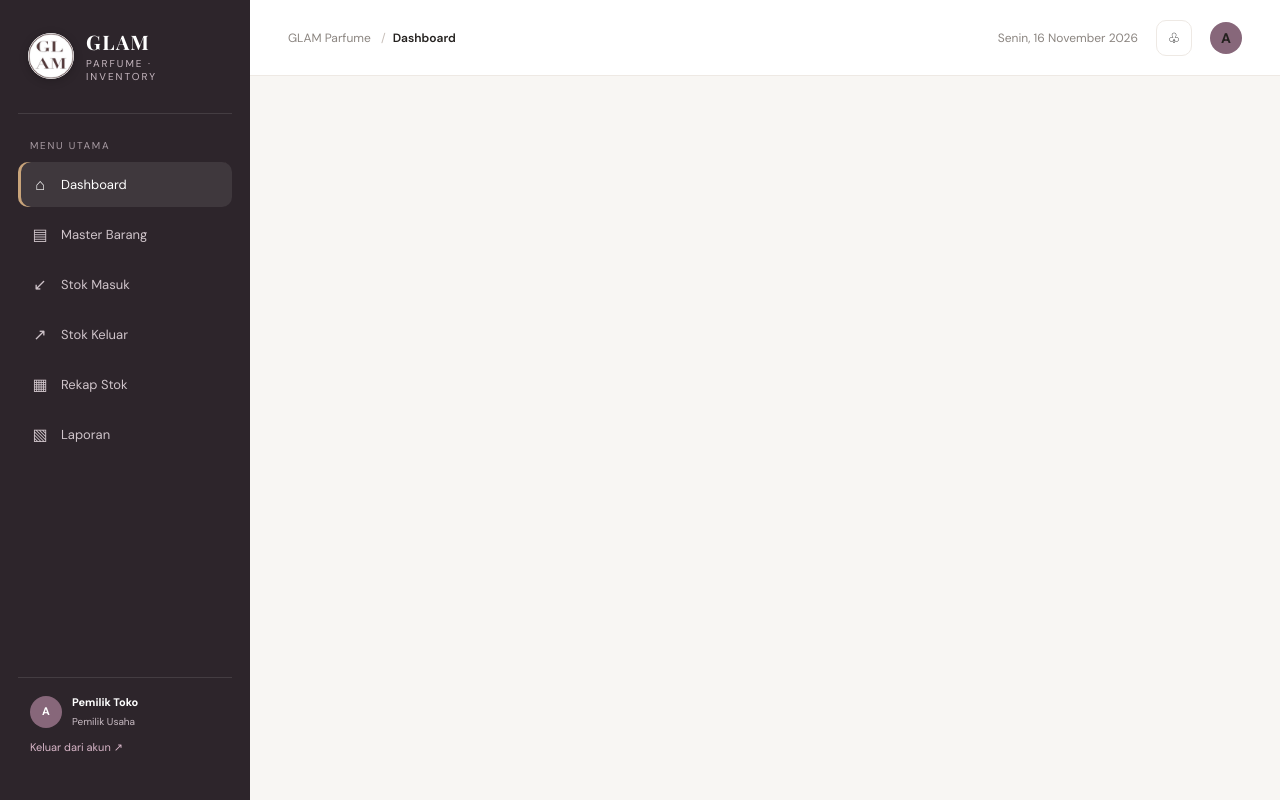
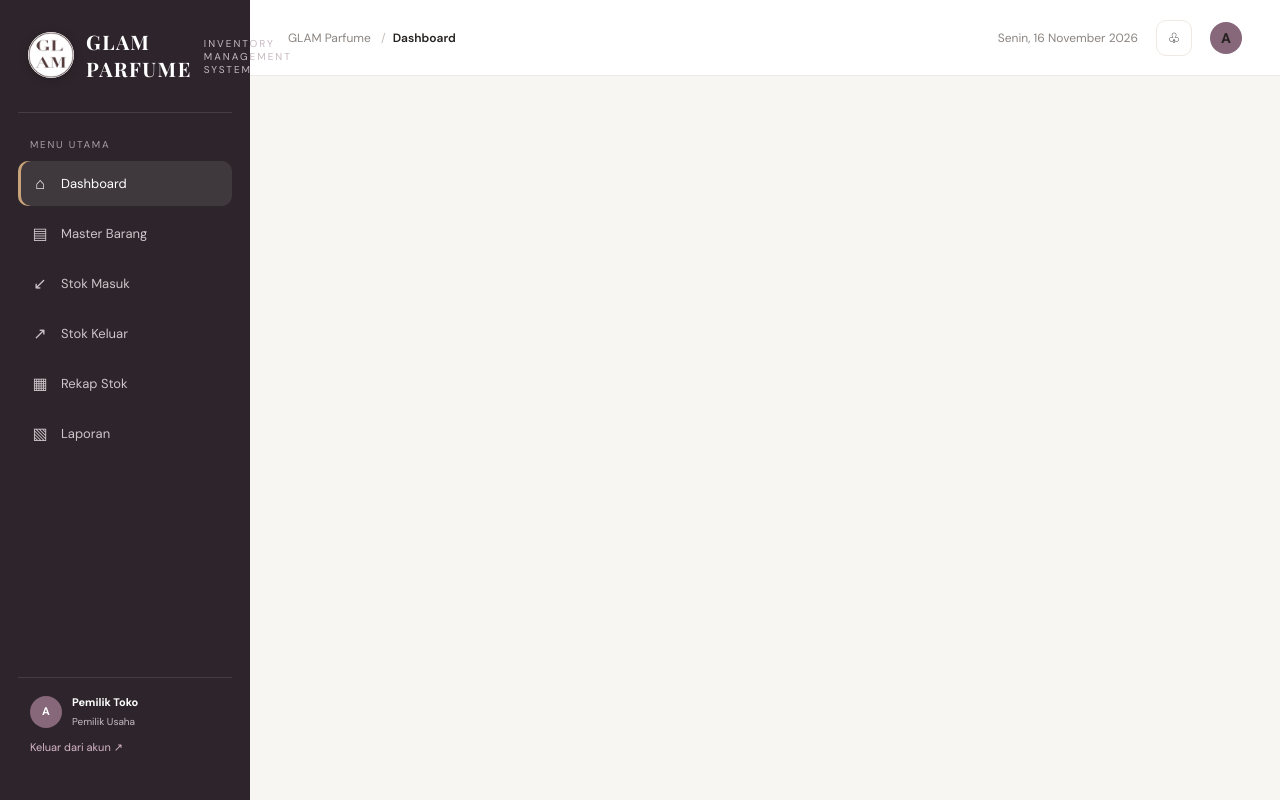
Before and after one commit to Dyyyka18/GLAM-Parfume, a plain HTML site: page index.html in a window 1280 px wide. Drawn offline with nearby package versions, Linux system fonts and the light colour scheme.

Commit message:
Update index.html

```diff
--- a/index.html
+++ b/index.html
@@ -1,3 +1,4 @@
+
 <!DOCTYPE html>
 <html lang="id">
 <head>
@@ -8,7 +9,7 @@
 </head>
 <body>
 <div class="app" id="app">
-<aside class="sidebar" id="sidebar"><div class="brand"><img class="brandmark logoimg" alt="GLAM Parfume"><div><strong>GLAM</strong><small>PARFUME · INVENTORY</small></div></div>
+<aside class="sidebar" id="sidebar"><div class="brand"><img class="brandmark logoimg" alt="GLAM Parfume"><strong>GLAM<br>PARFUME</strong><small>INVENTORY MANAGEMENT SYSTEM</small></div>
 <div class="navlabel">MENU UTAMA</div><nav class="nav">
 <button class="active" data-page="dashboard"><span class="ico">⌂</span>Dashboard</button>
 <button data-page="barang"><span class="ico">▤</span>Master Barang</button>
```
